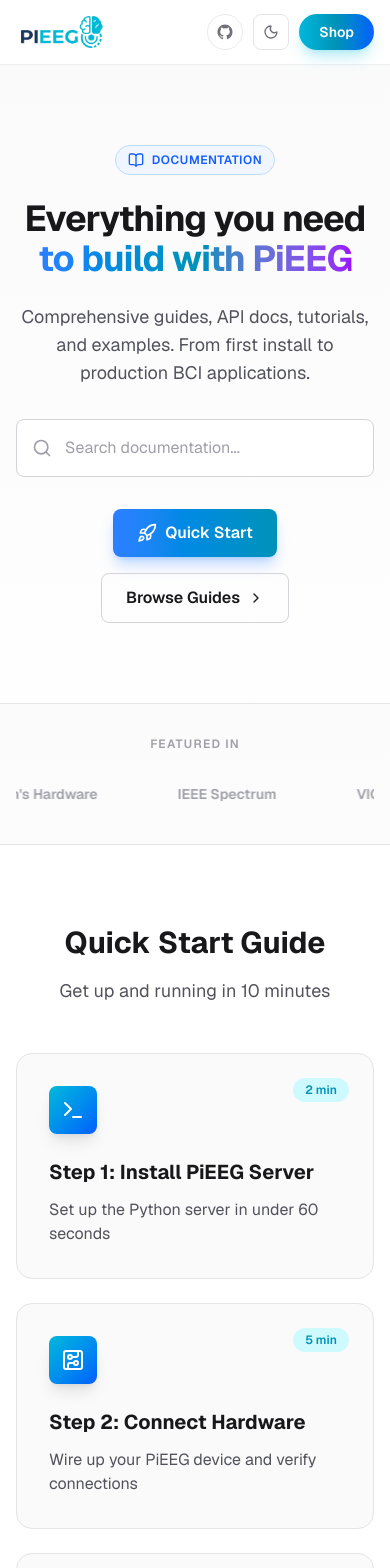
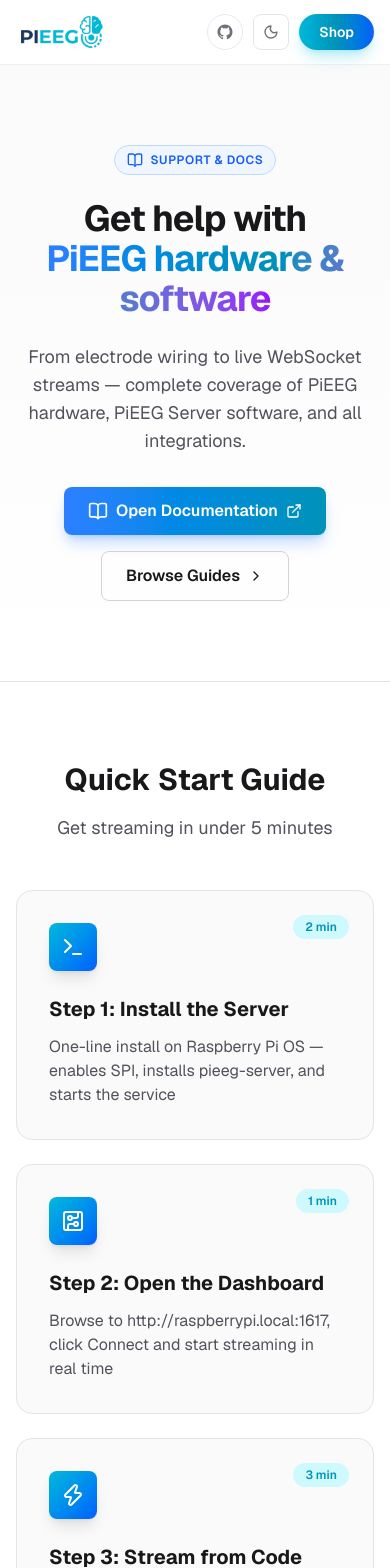
Before and after one commit to pieeg-club/PiEEG-com, a Next.js app: page /support in a window 390 px wide. Shown: the top 1568 px of the page. Built offline with nearby package versions, Linux system fonts and the light colour scheme.

Commit message:
Update descriptions and titles for clarity

```diff
--- a/src/app/job/page.tsx
+++ b/src/app/job/page.tsx
@@ -5,7 +5,7 @@ import { Briefcase, Code, BookOpen, Users, MessageSquare, Heart, Mail, ArrowRigh
 export const metadata: Metadata = {
   title: "Careers — Join PiEEG",
   description:
-    "Join the PiEEG team. Help democratize neuroscience through open-source hardware and software. Remote-friendly positions and volunteer opportunities.",
+    "Join the PiEEG team. Help democratize neuroscience through research-grade hardware and MIT-licensed software. Remote-friendly positions and volunteer opportunities.",
 };
 
 export default function JobPage() {
@@ -195,7 +195,7 @@ export default function JobPage() {
             <Heart className="w-12 h-12 text-red-500 dark:text-red-400 mx-auto mb-4" />
             <h2 className="text-3xl font-bold mb-4">Internships & Student Positions</h2>
             <p className="text-lg text-zinc-600 dark:text-zinc-400">
-              We welcome students and early-career professionals. Gain hands-on experience with real-world neurotechnology projects while contributing to open-source hardware and software.
+              We welcome students and early-career professionals. Gain hands-on experience with real-world neurotechnology projects while contributing to open-source software and working with our hardware.
             </p>
           </div>
         </div>
--- a/src/app/support/page.tsx
+++ b/src/app/support/page.tsx
@@ -11,50 +11,40 @@ import {
   FileCode,
   GraduationCap,
   ArrowRight,
-  Search,
   ChevronRight,
-  ExternalLink
+  ExternalLink,
+  Wifi
 } from "lucide-react";
 
 export const metadata: Metadata = {
-  title: "Documentation — PiEEG",
+  title: "Support — PiEEG",
   description:
-    "Complete guides, tutorials, and API documentation for PiEEG biosignal acquisition hardware and software.",
+    "Documentation, guides, and support resources for PiEEG biosignal acquisition hardware and software.",
 };
 
-const featuredIn = [
-  { name: "Tom's Hardware", logo: "Tom's Hardware" },
-  { name: "IEEE Spectrum", logo: "IEEE Spectrum" },
-  { name: "VICE", logo: "VICE" },
-  { name: "Raspberry Pi", logo: "Raspberry Pi" },
-  { name: "Hackaday", logo: "Hackaday" },
-  { name: "Hackster.io", logo: "Hackster.io" },
-  { name: "Electronics Weekly", logo: "Electronics Weekly" },
-  { name: "Arduino", logo: "Arduino" },
-  { name: "CNX Software", logo: "CNX Software" },
-];
+const DOCS_BASE = "https://pieeg-club.github.io/PiEEG-docs";
 
 const quickStart = [
   {
-    title: "Install PiEEG Server",
-    description: "Set up the Python server in under 60 seconds",
+    title: "Install the Server",
+    description: "One-line install on Raspberry Pi OS — enables SPI, installs pieeg-server, and starts the service",
     icon: Terminal,
     time: "2 min",
-    href: "#install"
+    href: `${DOCS_BASE}/software/getting-started/installation/`
   },
   {
-    title: "Connect Hardware",
-    description: "Wire up your PiEEG device and verify connections",
+    title: "Open the Dashboard",
+    description: "Browse to http://raspberrypi.local:1617, click Connect and start streaming in real time",
     icon: CircuitBoard,
-    time: "5 min",
-    href: "#hardware"
+    time: "1 min",
+    href: `${DOCS_BASE}/software/features/dashboard/`
   },
   {
-    title: "Stream Your First Signal",
-    description: "Acquire and visualize EEG in real-time",
+    title: "Stream from Code",
+    description: "Connect any WebSocket client to ws://raspberrypi.local:1616 — plain JSON, no SDK required",
     icon: Zap,
     time: "3 min",
-    href: "#stream"
+    href: `${DOCS_BASE}/software/api/websocket/`
   }
 ];
 
@@ -64,54 +54,53 @@ const guides = [
     icon: Rocket,
     gradient: "from-cyan-500 to-blue-600",
     items: [
-      { title: "Installation Guide", description: "Install pieeg-server on any platform", href: "#" },
-      { title: "Hardware Setup", description: "Connect and configure your device", href: "#" },
-      { title: "First Acquisition", description: "Stream your first biosignal", href: "#" },
-      { title: "Web UI Quickstart", description: "Use the browser-based interface", href: "#" }
+      { title: "Installation", description: "One-line install on Raspberry Pi OS", href: `${DOCS_BASE}/software/getting-started/installation/` },
+      { title: "Quick Start", description: "Get streaming in under 5 minutes", href: `${DOCS_BASE}/software/getting-started/quick-start/` },
+      { title: "Configuration", description: "CLI flags, config file, and service options", href: `${DOCS_BASE}/software/getting-started/configuration/` },
     ]
   },
   {
-    category: "Hardware Guides",
+    category: "Hardware",
     icon: CircuitBoard,
     gradient: "from-purple-500 to-pink-600",
     items: [
-      { title: "PiEEG Assembly", description: "Build your PiEEG from scratch", href: "#" },
-      { title: "IronBCI-32 Setup", description: "Configure the 32-channel system", href: "#" },
-      { title: "Electrode Placement", description: "10-20 system and custom montages", href: "#" },
-      { title: "Signal Quality Testing", description: "Verify hardware performance", href: "#" }
+      { title: "Device Overview", description: "All supported PiEEG boards and specs", href: `${DOCS_BASE}/hardware/devices/` },
+      { title: "Accessories", description: "Electrodes, caps, and power banks", href: `${DOCS_BASE}/hardware/accessories/` },
+      { title: "Signal Quality", description: "Noise elimination and best practices", href: `${DOCS_BASE}/hardware/signal-quality/noise-elimination/` },
+      { title: "Safety", description: "Liabilities and safe usage guidelines", href: `${DOCS_BASE}/hardware/safety/` },
     ]
   },
   {
-    category: "Software & API",
+    category: "Software Features",
     icon: Code2,
     gradient: "from-green-500 to-emerald-600",
     items: [
-      { title: "Python SDK", description: "Complete API reference for pieeg-python", href: "#" },
-      { title: "Real-time Processing", description: "Filters, FFT, and feature extraction", href: "#" },
-      { title: "WebSocket Streaming", description: "Connect from any language", href: "#" },
-      { title: "Data Export", description: "Save to EDF, BDF, CSV, or HDF5", href: "#" }
+      { title: "Server", description: "pieeg-server modes, options, and systemd service", href: `${DOCS_BASE}/software/features/server/` },
+      { title: "Dashboard", description: "Browser-based real-time visualization at :1617", href: `${DOCS_BASE}/software/features/dashboard/` },
+      { title: "Recording", description: "Save sessions to CSV with the built-in recorder", href: `${DOCS_BASE}/software/features/recording/` },
+      { title: "Detectors", description: "Built-in blink, focus, and event detectors", href: `${DOCS_BASE}/software/features/detectors/` },
     ]
   },
   {
-    category: "Advanced Topics",
-    icon: GraduationCap,
+    category: "API Reference",
+    icon: Terminal,
     gradient: "from-orange-500 to-red-600",
     items: [
-      { title: "Custom Firmware", description: "Modify and flash custom firmware", href: "#" },
-      { title: "Active Electrodes", description: "Design and build active electrodes", href: "#" },
-      { title: "Multi-Device Sync", description: "Synchronize multiple PiEEG units", href: "#" },
-      { title: "Edge ML Inference", description: "Run models on JNEEG/Jetson", href: "#" }
+      { title: "WebSocket API", description: "Real-time data stream on port 1616", href: `${DOCS_BASE}/software/api/websocket/` },
+      { title: "Data Format", description: "Frame structure and field reference", href: `${DOCS_BASE}/software/api/data-format/` },
+      { title: "ADS1299 Registers", description: "Low-level ADC register control", href: `${DOCS_BASE}/software/features/registers/` },
+      { title: "Authentication", description: "Secure access with tokens", href: `${DOCS_BASE}/software/reference/authentication/` },
     ]
   },
   {
-    category: "BCI Applications",
-    icon: Zap,
+    category: "Integrations",
+    icon: Wifi,
     gradient: "from-blue-500 to-indigo-600",
     items: [
-      { title: "Motor Imagery", description: "Build a left/right hand classifier", href: "#" },
-      { title: "P300 Speller", description: "Create a brain-controlled keyboard", href: "#" },
-      { title: "SSVEP Detection", description: "Frequency-based BCI paradigm", href: "#" },
-      { title: "Neurofeedback", description: "Real-time alpha/theta training", href: "#" }
+      { title: "Jupyter Notebooks", description: "Live streaming and recording analysis notebooks", href: `${DOCS_BASE}/software/integrations/notebooks/` },
+      { title: "Lab Streaming Layer", description: "LSL outlet for OpenViBE, MNE, LabRecorder", href: `${DOCS_BASE}/software/integrations/lsl/` },
+      { title: "VRChat OSC", description: "Brain-driven avatar control over OSC/UDP", href: `${DOCS_BASE}/software/integrations/vrchat-osc/` },
+      { title: "Webhooks & IFTTT", description: "Trigger automation from EEG detectors", href: `${DOCS_BASE}/software/integrations/webhooks/` },
     ]
   },
   {
@@ -119,121 +108,119 @@ const guides = [
     icon: Wrench,
     gradient: "from-pink-500 to-purple-600",
     items: [
-      { title: "Common Issues", description: "Solutions to frequent problems", href: "#" },
-      { title: "Noise Reduction", description: "Eliminate 50/60 Hz interference", href: "#" },
-      { title: "Calibration Guide", description: "Optimize ADC settings", href: "#" },
-      { title: "FAQ", description: "Frequently asked questions", href: "#" }
+      { title: "Self-Diagnostics", description: "Run pieeg-server doctor to check everything", href: `${DOCS_BASE}/software/reference/troubleshooting/` },
+      { title: "Common Issues", description: "SPI, ports, hardware, and dashboard fixes", href: `${DOCS_BASE}/software/reference/troubleshooting/` },
+      { title: "Security", description: "Auth, TLS, and network exposure guidance", href: `${DOCS_BASE}/software/reference/security/` },
+      { title: "Architecture", description: "Platform internals and module map", href: `${DOCS_BASE}/software/reference/architecture/` },
     ]
   }
 ];
 
 const codeExamples = [
   {
-    title: "Minimal EEG Stream",
-    language: "Python",
-    code: `from pieeg import PiEEG
-
-eeg = PiEEG(channels=8, rate=250)
-for sample in eeg.stream():
-    print(sample.shape)  # (8, 250)`
+    title: "Install & Launch",
+    language: "Shell",
+    code: `curl -sSL https://raw.githubusercontent.com/pieeg-club/PiEEG-server/main/install.sh | bash
+sudo reboot          # first time only, enables SPI
+pieeg-server         # or: pieeg-server --mock (no hardware)`
   },
   {
-    title: "Band Power Analysis",
+    title: "Stream via WebSocket",
     language: "Python",
-    code: `alpha = eeg.band_power(sample, 8, 13)
-beta = eeg.band_power(sample, 13, 30)
-ratio = beta / alpha
-print(f"Focus: {ratio:.2f}")`
+    code: `import asyncio, json, websockets
+
+async def main():
+    async with websockets.connect(
+            "ws://raspberrypi.local:1616") as ws:
+        async for msg in ws:
+            frame = json.loads(msg)
+            print(frame["channels"])
+
+asyncio.run(main())`
   },
   {
-    title: "Real-time Filter",
+    title: "Recording Analysis",
     language: "Python",
-    code: `# Apply 50 Hz notch filter
-filtered = eeg.notch_filter(
-    sample,
-    freq=50,
-    quality=30
-)`
+    code: `import pandas as pd
+import matplotlib.pyplot as plt
+
+df = pd.read_csv("pieeg_session.csv")
+fig, axes = plt.subplots(4, 4, figsize=(16, 12),
+                         sharex=True)
+for i, ax in enumerate(axes.flat):
+    ax.plot(df.iloc[:, i + 1], linewidth=0.3)
+plt.tight_layout(); plt.show()`
   }
 ];
 
 const resources = [
   {
-    title: "Example Projects",
-    description: "30+ ready-to-run examples for common BCI tasks",
-    icon: FileCode,
-    href: "https://github.com/pieeg-club/pieeg-examples",
+    title: "Full Documentation",
+    description: "Hardware guides, software reference, API, and integrations",
+    icon: BookOpen,
+    href: "https://pieeg-club.github.io/PiEEG-docs/",
     external: true
   },
   {
-    title: "Video Tutorials",
-    description: "Step-by-step video guides on YouTube",
-    icon: GraduationCap,
-    href: "#",
-    external: false
+    title: "GitHub",
+    description: "Source code, issue tracker, and example notebooks",
+    icon: FileCode,
+    href: "https://github.com/pieeg-club",
+    external: true
   },
   {
-    title: "Research Papers",
-    description: "Publications using PiEEG hardware",
-    icon: BookOpen,
-    href: "#",
-    external: false
+    title: "Live Demo",
+    description: "Try the dashboard without hardware at cloud.pieeg.com",
+    icon: GraduationCap,
+    href: "https://cloud.pieeg.com/",
+    external: true
   },
   {
-    title: "Community Forum",
-    description: "Ask questions and share knowledge",
+    title: "Community Discord",
+    description: "Ask questions and share projects with other builders",
     icon: ExternalLink,
     href: "https://discord.gg/neJ45FR6Sv",
     external: true
   }
 ];
 
-export default function DocsPage() {
+export default function SupportPage() {
   return (
     <main className="flex-1">
       {/* Hero Section */}
-      <section className="relative overflow-hidden border-b border-zinc-200 dark:border-zinc-800 bg-gradient-to-b from-zinc-50 to-white dark:from-zinc-900 dark:to-zinc-950">
+      <section className="relative overflow-hidden border-b border-zinc-200 dark:border-zinc-800 bg-linear-to-b from-zinc-50 to-white dark:from-zinc-900 dark:to-zinc-950">
         <div className="max-w-7xl mx-auto px-4 sm:px-6 lg:px-8 py-20 sm:py-24">
           <div className="text-center max-w-3xl mx-auto">
             <div className="inline-flex items-center gap-2 px-3 py-1.5 rounded-full border border-blue-200 dark:border-blue-800 bg-blue-50 dark:bg-blue-950/50 mb-6">
               <BookOpen className="w-4 h-4 text-blue-600 dark:text-blue-400" />
               <span className="text-xs font-semibold uppercase tracking-wider text-blue-600 dark:text-blue-400">
-                Documentation
+                Support &amp; Docs
               </span>
             </div>
 
             <h1 className="text-4xl sm:text-5xl lg:text-6xl font-bold tracking-tight mb-6">
-              Everything you need
+              Get help with
               <br />
-              <span className="bg-gradient-to-r from-blue-500 via-cyan-600 to-purple-600 dark:from-blue-400 dark:via-cyan-500 dark:to-purple-500 bg-clip-text text-transparent">
-                to build with PiEEG
+              <span className="bg-linear-to-r from-blue-500 via-cyan-600 to-purple-600 dark:from-blue-400 dark:via-cyan-500 dark:to-purple-500 bg-clip-text text-transparent">
+                PiEEG hardware &amp; software
               </span>
             </h1>
 
             <p className="text-lg sm:text-xl text-zinc-600 dark:text-zinc-400 mb-8">
-              Comprehensive guides, API docs, tutorials, and examples. From first install to production BCI applications.
+              From electrode wiring to live WebSocket streams — complete coverage of PiEEG hardware, PiEEG Server software, and all integrations.
             </p>
 
-            {/* Search Bar */}
-            <div className="max-w-2xl mx-auto mb-8">
-              <div className="relative">
-                <Search className="absolute left-4 top-1/2 -translate-y-1/2 w-5 h-5 text-zinc-400" />
-                <input
-                  type="text"
-                  placeholder="Search documentation..."
-                  className="w-full pl-12 pr-4 py-4 rounded-lg border border-zinc-300 dark:border-zinc-700 bg-white dark:bg-zinc-950 focus:outline-none focus:ring-2 focus:ring-cyan-500 dark:focus:ring-cyan-400 text-zinc-900 dark:text-zinc-100 placeholder:text-zinc-400"
-                />
-              </div>
-            </div>
-
             <div className="flex flex-col sm:flex-row items-center justify-center gap-4">
-              <Link
-                href="#quickstart"
-                className="inline-flex items-center gap-2 px-6 py-3 rounded-lg bg-gradient-to-r from-blue-500 to-cyan-600 hover:from-blue-600 hover:to-cyan-700 text-white font-semibold shadow-lg shadow-blue-500/30 transition-all"
+              <a
+                href="https://pieeg-club.github.io/PiEEG-docs/"
+                target="_blank"
+                rel="noopener noreferrer"
+                className="inline-flex items-center gap-2 px-6 py-3 rounded-lg bg-linear-to-r from-blue-500 to-cyan-600 hover:from-blue-600 hover:to-cyan-700 text-white font-semibold shadow-lg shadow-blue-500/30 transition-all"
               >
-                <Rocket className="w-5 h-5" />
-                Quick Start
-              </Link>
+                <BookOpen className="w-5 h-5" />
+                Open Documentation
+                <ExternalLink className="w-4 h-4" />
+              </a>
               <Link
                 href="#guides"
                 className="inline-flex items-center gap-2 px-6 py-3 rounded-lg border border-zinc-300 dark:border-zinc-700 hover:bg-zinc-100 dark:hover:bg-zinc-800 font-semibold transition-all"
@@ -241,34 +228,6 @@ export default function DocsPage() {
                 Browse Guides
                 <ChevronRight className="w-4 h-4" />
               </Link>
-            </div>
-          </div>
-        </div>
-
-        {/* Featured In Section */}
-        <div className="border-t border-zinc-200 dark:border-zinc-800 bg-zinc-50/50 dark:bg-zinc-900/30 overflow-hidden">
-          <div className="mx-auto max-w-7xl px-4 sm:px-6 lg:px-8 py-8">
-            <div className="flex flex-col items-center gap-6">
-              {/* Label */}
-              <p className="text-xs font-semibold uppercase tracking-widest text-zinc-400 dark:text-zinc-600">
-                Featured In
-              </p>
-
-              {/* Animated Scrolling Logos */}
-              <div className="relative w-full overflow-hidden">
-                <div className="flex gap-12 md:gap-16 animate-scroll-slow hover:[animation-play-state:paused]">
-                  {[...featuredIn, ...featuredIn].map(({ name, logo }, index) => (
-                    <div
-                      key={`${name}-${index}`}
-                      className="group relative flex items-center justify-center px-4 py-2 transition-all duration-300 hover:scale-110 shrink-0"
-                    >
-                      <span className="text-sm md:text-base font-semibold text-zinc-400 dark:text-zinc-600 group-hover:text-zinc-700 dark:group-hover:text-zinc-400 transition-colors duration-300 whitespace-nowrap">
-                        {logo}
-                      </span>
-                    </div>
-                  ))}
-                </div>
-              </div>
             </div>
           </div>
         </div>
@@ -282,7 +241,7 @@ export default function DocsPage() {
               Quick Start Guide
             </h2>
             <p className="text-lg text-zinc-600 dark:text-zinc-400">
-              Get up and running in 10 minutes
+              Get streaming in under 5 minutes
             </p>
           </div>
 
@@ -290,15 +249,17 @@ export default function DocsPage() {
             {quickStart.map((step, idx) => {
               const Icon = step.icon;
               return (
-                <Link
+                <a
                   key={idx}
                   href={step.href}
+                  target="_blank"
+                  rel="noopener noreferrer"
                   className="group relative p-8 rounded-2xl border border-zinc-200 dark:border-zinc-800 bg-zinc-50 dark:bg-zinc-900 hover:shadow-xl hover:border-cyan-300 dark:hover:border-cyan-700 transition-all"
                 >
                   <div className="absolute top-6 right-6 px-3 py-1 rounded-full bg-cyan-100 dark:bg-cyan-950 text-xs font-semibold text-cyan-600 dark:text-cyan-400">
                     {step.time}
                   </div>
-                  <div className="w-12 h-12 rounded-lg bg-gradient-to-br from-cyan-500 to-blue-600 flex items-center justify-center text-white shadow-lg mb-6">
+                  <div className="w-12 h-12 rounded-lg bg-linear-to-br from-cyan-500 to-blue-600 flex items-center justify-center text-white shadow-lg mb-6">
                     <Icon className="w-6 h-6" />
                   </div>
                   <div className="text-xl font-bold mb-3 group-hover:text-cyan-600 dark:group-hover:text-cyan-400 transition-colors">
@@ -307,7 +268,7 @@ export default function DocsPage() {
                   <p className="text-zinc-600 dark:text-zinc-400">
                     {step.description}
                   </p>
-                </Link>
+                </a>
               );
             })}
           </div>
@@ -362,7 +323,7 @@ export default function DocsPage() {
                   key={idx}
                   className="rounded-2xl border border-zinc-200 dark:border-zinc-800 bg-white dark:bg-zinc-950 overflow-hidden hover:shadow-xl transition-all"
                 >
-                  <div className={`p-6 bg-gradient-to-r ${section.gradient}`}>
+                  <div className={`p-6 bg-linear-to-r ${section.gradient}`}>
                     <div className="flex items-center gap-3 text-white">
                       <Icon className="w-6 h-6" />
                       <h3 className="text-xl font-bold">{section.category}</h3>
@@ -372,11 +333,13 @@ export default function DocsPage() {
                     <ul className="space-y-3">
                       {section.items.map((item, i) => (
                         <li key={i}>
-                          <Link
+                          <a
                             href={item.href}
+                            target="_blank"
+                            rel="noopener noreferrer"
                             className="group flex items-start gap-3 p-3 rounded-lg hover:bg-zinc-50 dark:hover:bg-zinc-900 transition-all"
                           >
-                            <ChevronRight className="w-4 h-4 text-zinc-400 group-hover:text-cyan-600 dark:group-hover:text-cyan-400 flex-shrink-0 mt-0.5 transition-colors" />
+                            <ChevronRight className="w-4 h-4 text-zinc-400 group-hover:text-cyan-600 dark:group-hover:text-cyan-400 shrink-0 mt-0.5 transition-colors" />
                             <div>
                               <div className="font-semibold text-sm group-hover:text-cyan-600 dark:group-hover:text-cyan-400 transition-colors">
                                 {item.title}
@@ -385,7 +348,7 @@ export default function DocsPage() {
                                 {item.description}
                               </div>
                             </div>
-                          </Link>
+                          </a>
                         </li>
                       ))}
                     </ul>
@@ -437,31 +400,33 @@ export default function DocsPage() {
       {/* API Reference Teaser */}
       <section className="py-20 sm:py-24 bg-zinc-50 dark:bg-zinc-900 border-t border-zinc-200 dark:border-zinc-800">
         <div className="max-w-5xl mx-auto px-4 sm:px-6 lg:px-8">
-          <div className="p-12 rounded-2xl bg-gradient-to-br from-blue-50 to-cyan-50 dark:from-blue-950/30 dark:to-cyan-950/30 border border-blue-200 dark:border-blue-800">
+          <div className="p-12 rounded-2xl bg-linear-to-br from-blue-50 to-cyan-50 dark:from-blue-950/30 dark:to-cyan-950/30 border border-blue-200 dark:border-blue-800">
             <div className="flex items-start gap-6">
-              <div className="w-16 h-16 rounded-xl bg-gradient-to-br from-blue-500 to-cyan-600 flex items-center justify-center text-white flex-shrink-0 shadow-lg">
+              <div className="w-16 h-16 rounded-xl bg-linear-to-br from-blue-500 to-cyan-600 flex items-center justify-center text-white shrink-0 shadow-lg">
                 <Code2 className="w-8 h-8" />
               </div>
               <div>
                 <h2 className="text-3xl font-bold mb-4">API Reference</h2>
                 <p className="text-lg text-zinc-700 dark:text-zinc-300 mb-6 leading-relaxed">
-                  Complete API documentation for all PiEEG Python modules. Auto-generated from docstrings with interactive examples.
+                  Complete reference for the WebSocket data stream (port 1616) and data format. Plain JSON frames — works in any language with WebSocket support.
                 </p>
                 <div className="flex flex-col sm:flex-row gap-4">
-                  <Link
-                    href="/support/api"
-                    className="inline-flex items-center gap-2 px-6 py-3 rounded-lg bg-gradient-to-r from-blue-500 to-cyan-600 hover:from-blue-600 hover:to-cyan-700 text-white font-semibold shadow-lg transition-all"
+                  <a
+                    href="https://pieeg-club.github.io/PiEEG-docs/software/api/websocket/"
+                    target="_blank"
+                    rel="noopener noreferrer"
+                    className="inline-flex items-center gap-2 px-6 py-3 rounded-lg bg-linear-to-r from-blue-500 to-cyan-600 hover:from-blue-600 hover:to-cyan-700 text-white font-semibold shadow-lg transition-all"
                   >
-                    Browse API Docs
+                    WebSocket API
                     <ArrowRight className="w-4 h-4" />
-                  </Link>
+                  </a>
                   <a
-                    href="https://github.com/pieeg-club/pieeg-python"
+                    href="https://pieeg-club.github.io/PiEEG-docs/software/api/data-format/"
                     target="_blank"
                     rel="noopener noreferrer"
                     className="inline-flex items-center gap-2 px-6 py-3 rounded-lg border border-blue-300 dark:border-blue-700 hover:bg-blue-100 dark:hover:bg-blue-950/50 font-semibold transition-all"
                   >
-                    View on GitHub
+                    Data Format
                     <ExternalLink className="w-4 h-4" />
                   </a>
                 </div>
```
Also changed, not shown: src/app/about/page.tsx (+9 -9 lines), src/app/community/page.tsx (+6 -6 lines), src/app/hardware/page.tsx (+6 -6 lines), src/app/page.tsx (+6 -6 lines).
